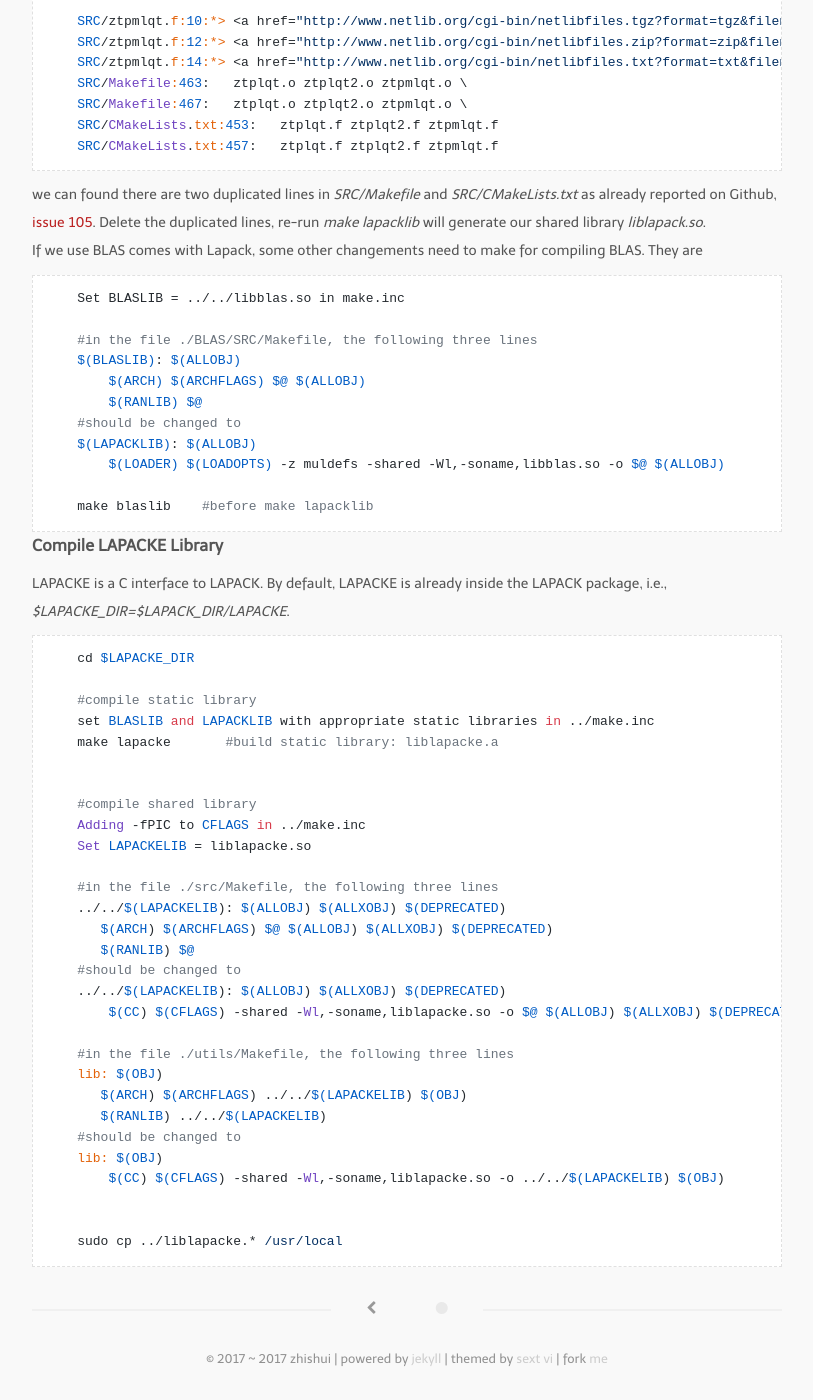
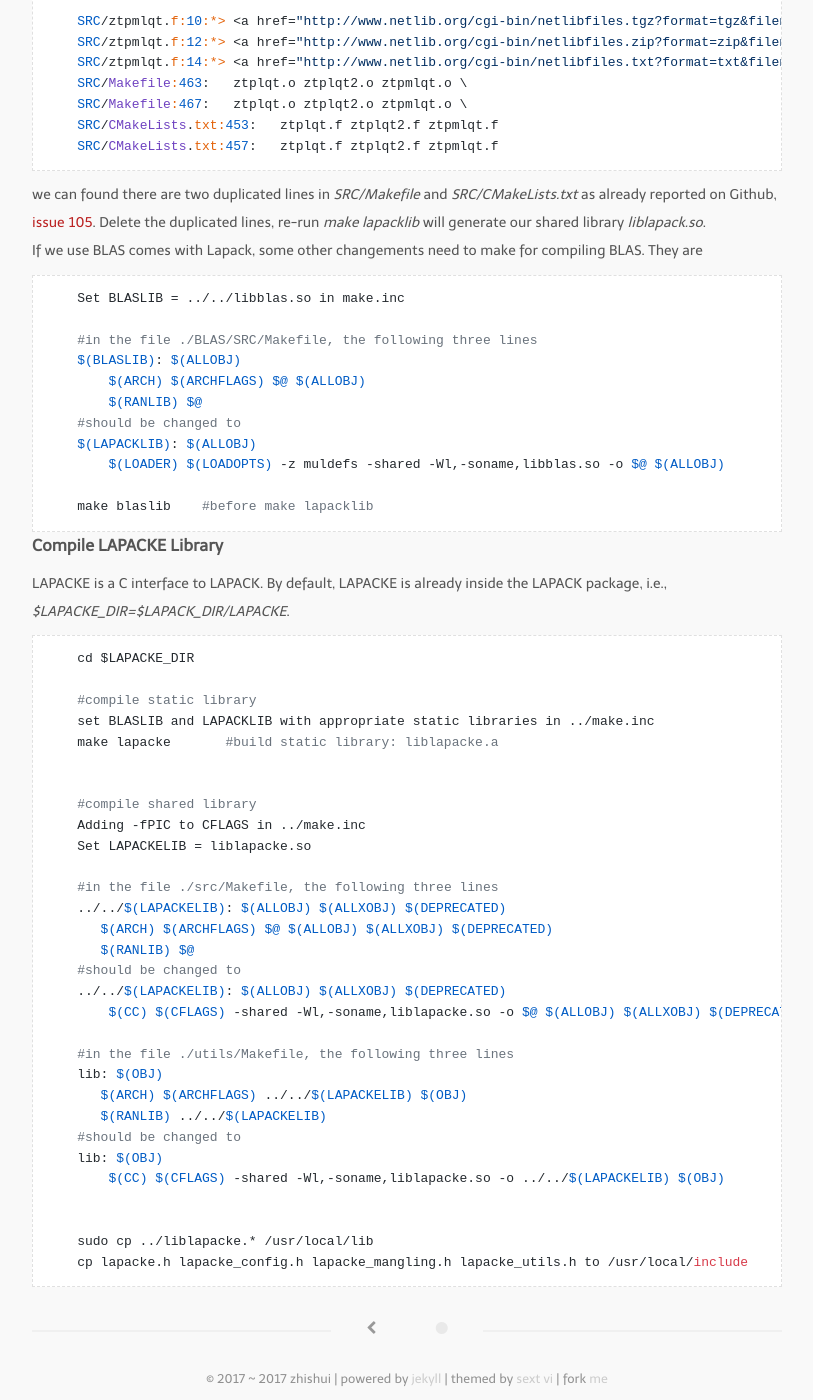
Before and after one commit to bizhishui/bizhishui.github.io, a Jekyll site: the page built from _posts/2017-03-07-Build-Netlib.md, in a window 1280 px wide and 1400 px high, scrolled down 2016 px. Shown: the whole window, without its empty margins (233-1046 px from the left). Built offline with Jekyll 4.4.1, drawn with Linux system fonts in a browser that asks for light colours; nearby versions of some CDN libraries; some web fonts are replaced; a script that is not in the unit is left out; before the commit the page ends 3395 px from its top, so only the background shows below that; some of the changed text lies outside the part shown.

Commit message:
keeps on

````diff
--- a/_posts/2017-03-07-Build-Netlib.md
+++ b/_posts/2017-03-07-Build-Netlib.md
@@ -30,7 +30,7 @@
     gfortran -O2 -c *.f -fPIC
     ar cr libblas.a *.o              #combine the .o files into a static library
 
-    sudo cp libblas.* /usr/local
+    sudo cp libblas.* /usr/local/lib
 ```
 
 ### Compile LAPACK Library
@@ -51,7 +51,7 @@
     make blaslib                    #if use BLAS comes with Lapack
     make lapacklib
 
-    sudo cp liblapack.a /usr/local
+    sudo cp liblapack.a /usr/local/lib
 ```
 
 #### Compile into Shared Library
@@ -76,7 +76,7 @@
 
     make lapacklib
 
-    sudo cp liblapack.so /usr/local
+    sudo cp liblapack.so /usr/local/lib
 ```
 
 For the version I downloaded, after running the above commands, errors occured as below
@@ -164,5 +164,6 @@
         $(CC) $(CFLAGS) -shared -Wl,-soname,liblapacke.so -o ../../$(LAPACKELIB) $(OBJ)
 
 
-    sudo cp ../liblapacke.* /usr/local
+    sudo cp ../liblapacke.* /usr/local/lib
+    cp lapacke.h lapacke_config.h lapacke_mangling.h lapacke_utils.h to /usr/local/include
 ```
````
